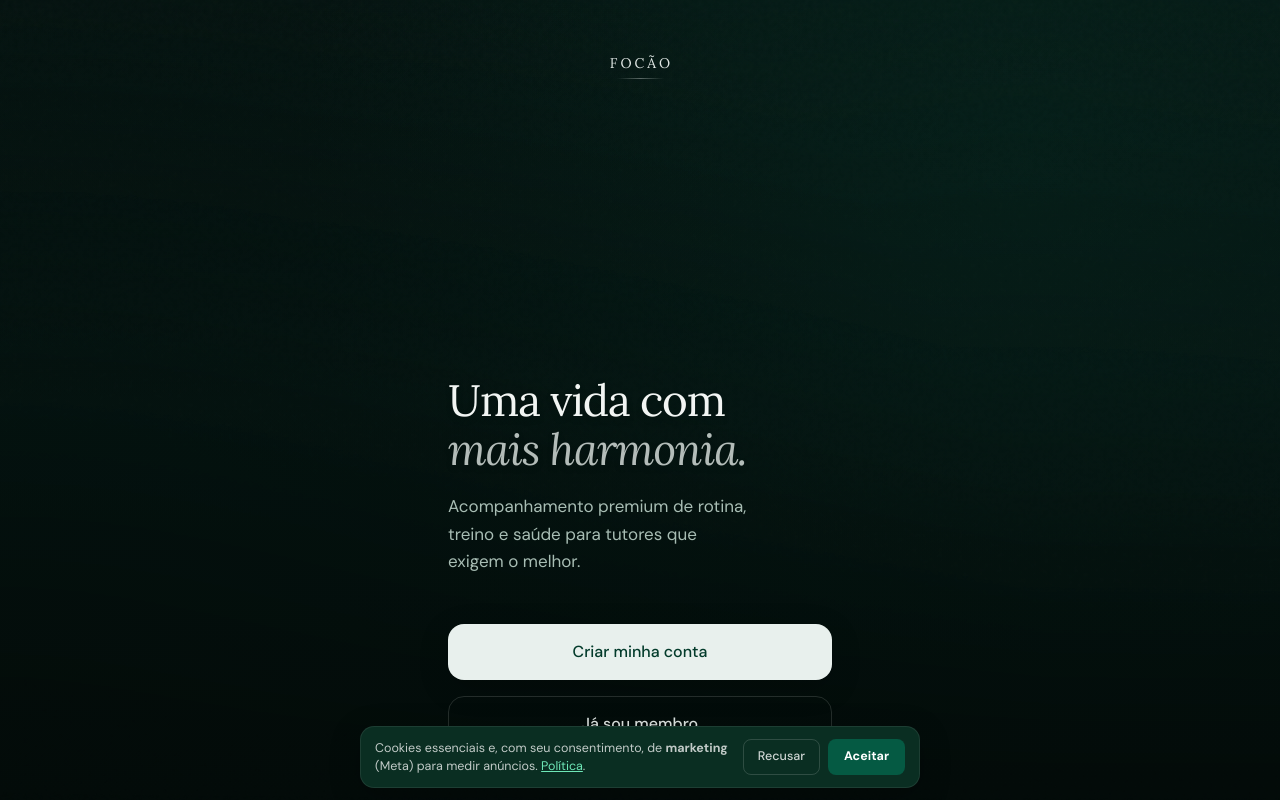
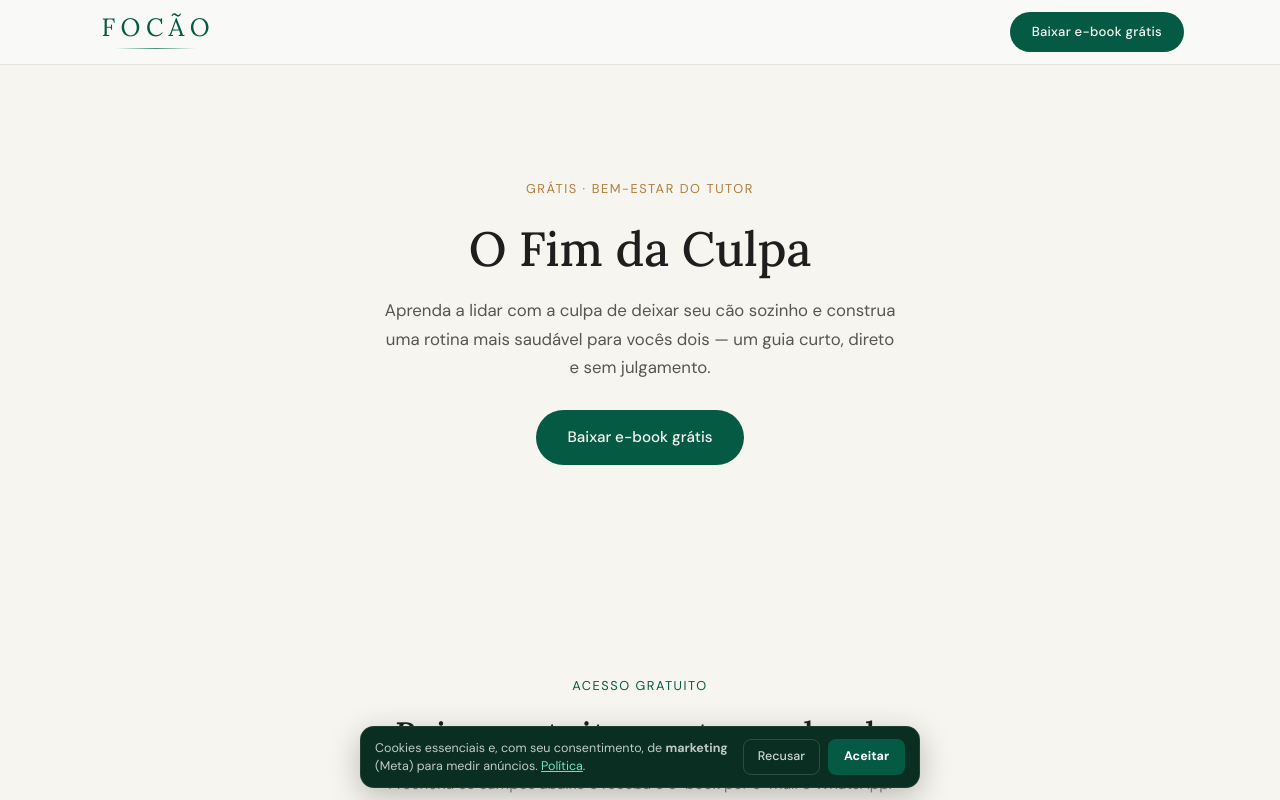
Before and after one commit to IvyMaiaUx/Foc-o, a React (Vite) app: page /ebook-fim-da-culpa in a window 1280 px wide. Before the commit this address led to /welcome. Shown: the top 800 px of the page. Built offline with nearby package versions, Linux system fonts and the light colour scheme; no server answers.

Commit message:
feat: bring the O Fim da Culpa ebook lead capture in-app

```diff
--- a/public/focao-ebooks.html
+++ b/public/focao-ebooks.html
@@ -459,7 +459,7 @@
 <p>Aprenda a lidar com a culpa de deixar seu cão sozinho e construa uma rotina mais saudável para vocês dois.</p>
 <div class="ebook-buy">
 <span class="ebook-price" style="color:var(--pine)">Grátis</span>
-<a class="btn btn-primary" href="https://focaoapp.com.br/lm/5e93de5d-5353-429f-90af-86af36deae92" rel="noopener noreferrer" target="_blank">Baixar grátis</a>
+<a class="btn btn-primary" href="/ebook-fim-da-culpa">Baixar grátis</a>
 </div>
 </div>
 </article>
--- a/src/App.tsx
+++ b/src/App.tsx
@@ -23,6 +23,7 @@ const ResetPassword = lazyPage(() => import('./pages/auth/ResetPassword'), 'Rese
 const EmailConfirmed = lazyPage(() => import('./pages/auth/EmailConfirmed'), 'EmailConfirmed');
 const Ativar = lazyPage(() => import('./pages/auth/Ativar'), 'Ativar');
 const EbookLanding = lazyPage(() => import('./pages/EbookLanding'), 'EbookLanding');
+const FimDaCulpaLanding = lazyPage(() => import('./pages/FimDaCulpaLanding'), 'FimDaCulpaLanding');
 const PresellFocao = lazyPage(() => import('./pages/PresellFocao'), 'PresellFocao');
 const PoliticaPrivacidade = lazyPage(() => import('./pages/PoliticaPrivacidade'), 'PoliticaPrivacidade');
 const BetaFocao = lazyPage(() => import('./pages/BetaFocao'), 'BetaFocao');
@@ -133,6 +134,7 @@ export default function App() {
                   <Route path="/welcome" element={<Welcome />} />
                   <Route path="/ebook" element={<Navigate to="/ebook-comportamento-e-rotina" replace />} />
                   <Route path="/ebook-comportamento-e-rotina" element={<EbookLanding />} />
+                  <Route path="/ebook-fim-da-culpa" element={<FimDaCulpaLanding />} />
                   <Route path="/presell" element={<PresellFocao />} />
                   <Route path="/rotina-cachorro" element={<PresellFocao />} />
                   <Route path="/register" element={<Register />} />
--- /dev/null
+++ b/src/pages/FimDaCulpaLanding.tsx
@@ -0,0 +1,94 @@
+import { useRef } from 'react';
+import { Navbar } from './ebook/components/Navbar';
+import { Reveal } from './ebook/components/Reveal';
+import { LeadForm } from './ebook/components/LeadForm';
+import { Footer } from './ebook/components/Footer';
+
+export function FimDaCulpaLanding() {
+  const formRef = useRef<HTMLDivElement>(null);
+
+  const scrollToForm = () => {
+    formRef.current?.scrollIntoView({ behavior: 'smooth', block: 'start' });
+  };
+
+  return (
+    <div
+      style={{
+        fontFamily: 'var(--font-sans)',
+        backgroundColor: '#F7F5EF',
+        overflowX: 'hidden',
+      }}
+    >
+      <Navbar onCtaClick={scrollToForm} />
+      <div style={{ height: '64px' }} />
+
+      <section className="px-6 md:px-16 lg:px-24 py-20 md:py-28">
+        <div className="max-w-3xl mx-auto text-center flex flex-col items-center gap-5">
+          <Reveal>
+            <span
+              style={{
+                color: '#B07C3A',
+                fontFamily: 'var(--font-sans)',
+                fontSize: '0.8rem',
+                letterSpacing: '0.12em',
+                textTransform: 'uppercase',
+              }}
+            >
+              Grátis · Bem-estar do tutor
+            </span>
+          </Reveal>
+          <Reveal delay={0.1}>
+            <h1
+              style={{
+                fontFamily: 'var(--font-serif)',
+                color: '#1E1E1E',
+                fontSize: 'clamp(2rem, 5vw, 3rem)',
+                lineHeight: 1.15,
+                fontWeight: 500,
+              }}
+            >
+              O Fim da Culpa
+            </h1>
+          </Reveal>
+          <Reveal delay={0.2}>
+            <p
+              style={{
+                fontFamily: 'var(--font-sans)',
+                color: '#555',
+                fontSize: '1.05rem',
+                lineHeight: 1.7,
+                fontWeight: 300,
+                maxWidth: '520px',
+              }}
+            >
+              Aprenda a lidar com a culpa de deixar seu cão sozinho e construa uma rotina mais
+              saudável para vocês dois — um guia curto, direto e sem julgamento.
+            </p>
+          </Reveal>
+          <Reveal delay={0.3}>
+            <button
+              onClick={scrollToForm}
+              style={{
+                marginTop: '8px',
+                backgroundColor: '#055A43',
+                color: '#F7F5EF',
+                fontFamily: 'var(--font-sans)',
+                fontSize: '0.95rem',
+                fontWeight: 500,
+                padding: '16px 32px',
+                borderRadius: '50px',
+                border: 'none',
+                cursor: 'pointer',
+              }}
+            >
+              Baixar e-book grátis
+            </button>
+          </Reveal>
+        </div>
+      </section>
+
+      <LeadForm formRef={formRef} contentName="ebook_fim_da_culpa" />
+      <Footer />
+    </div>
+  );
+}
--- a/src/pages/ebook/components/LeadForm.tsx
+++ b/src/pages/ebook/components/LeadForm.tsx
@@ -5,9 +5,10 @@ import { LeadRepository } from "../../../repositories/LeadRepository";
 
 interface LeadFormProps {
   formRef: RefObject<HTMLDivElement | null>;
+  contentName?: string;
 }
 
-export function LeadForm({ formRef }: LeadFormProps) {
+export function LeadForm({ formRef, contentName = "ebook_comportamento_e_rotina" }: LeadFormProps) {
   const [submitted, setSubmitted] = useState(false);
   const [submitting, setSubmitting] = useState(false);
   const [error, setError] = useState("");
@@ -21,7 +22,7 @@ export function LeadForm({ formRef }: LeadFormProps) {
       await LeadRepository.createMarketingLead(form);
       const fbq = (window as typeof window & { fbq?: (...args: unknown[]) => void }).fbq;
       fbq?.("track", "Lead", {
-        content_name: "ebook_comportamento_e_rotina",
+        content_name: contentName,
         content_category: "ebook_free",
       });
       setSubmitted(true);
```
